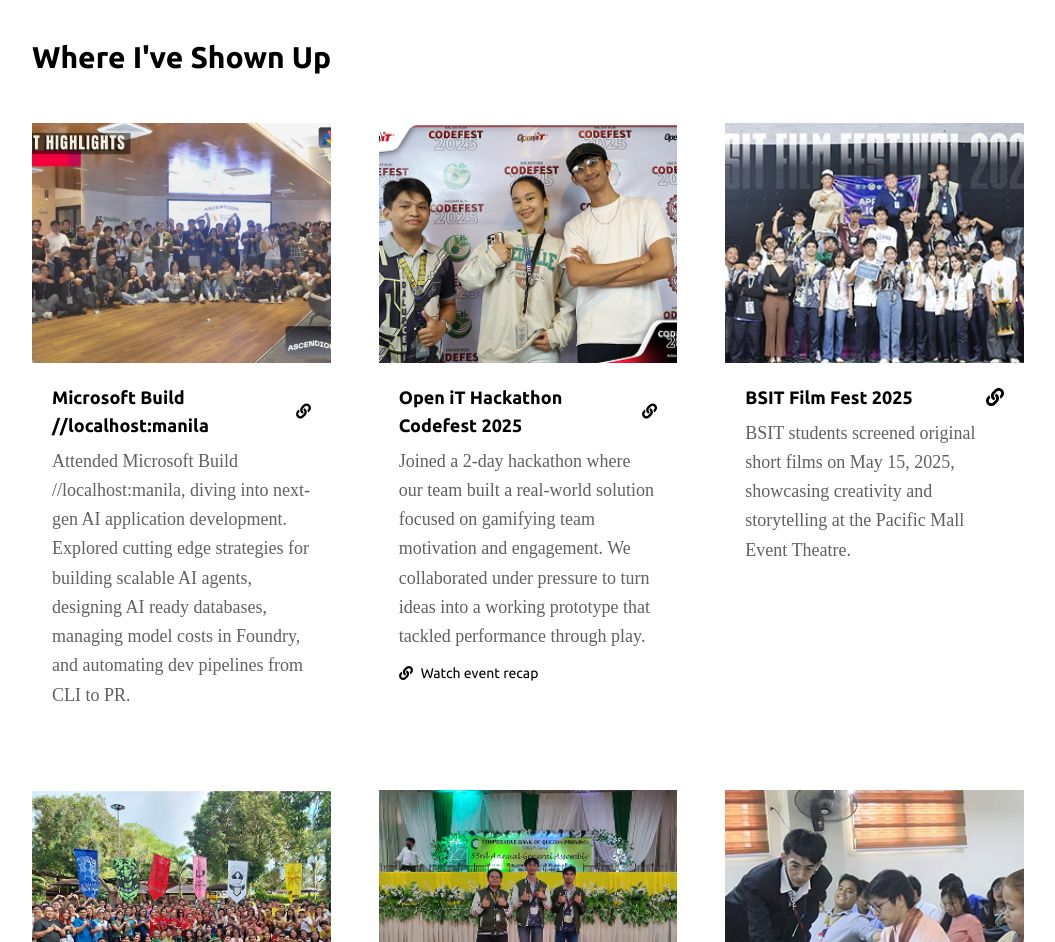
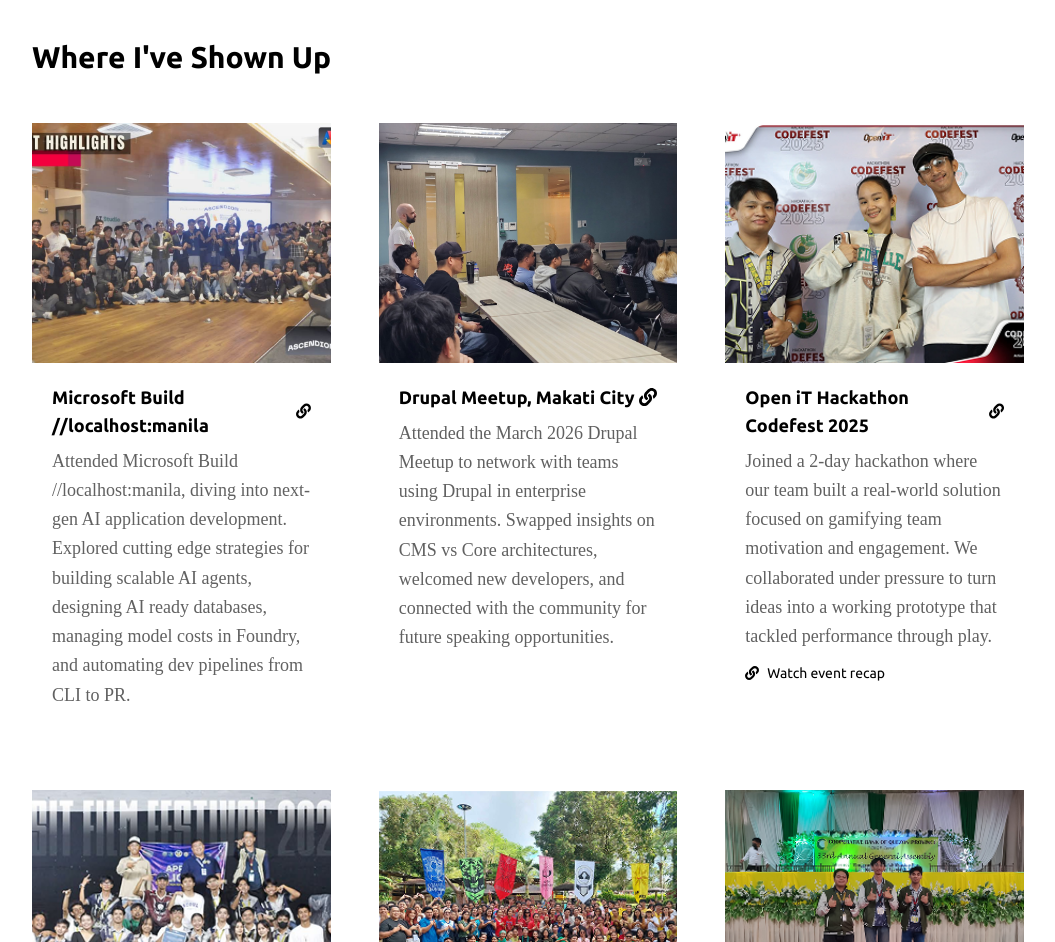
Before and after one commit to gemrey13/gemrey13.github.io, a React (Vite) app: page /about-me in a window 1280 px wide. Shown: the part 2280-3222 px from the top of the page, without its empty margins (112-1167 px from the left). Built offline with nearby package versions, Linux system fonts and the light colour scheme; a web font is replaced by a local one.

Commit message:
Refactor code structure for improved readability and maintainability

```diff
--- a/src/components/sections/EventsSection.tsx
+++ b/src/components/sections/EventsSection.tsx
@@ -1,6 +1,7 @@
 import Title from "../ui/Title";
 import TeamPicOpenIT from "../../assets/photos/team pic.png";
 import AzureBuild from "../../assets/photos/Azure-Build.jpg";
+import Drupal from "../../assets/photos/drupal.jpg";
 import FilmFest from "../../assets/photos/Film Fest Group pic.png";
 import Summit from "../../assets/photos/Summit Group Pic.png";
 import AssemblyPic from "../../assets/photos/Developer pic.png";
@@ -21,6 +22,13 @@
           mainLink="https://www.facebook.com/share/p/1ByMwrELcw/"
           title="Microsoft Build //localhost:manila"
           description="Attended Microsoft Build //localhost:manila, diving into next-gen AI application development. Explored cutting edge strategies for building scalable AI agents, designing AI ready databases, managing model costs in Foundry, and automating dev pipelines from CLI to PR."
+        />
+
+        <EventCard
+          image={Drupal}
+          mainLink="https://www.facebook.com/share/p/1JGVV33vbf/"
+          title="Drupal Meetup, Makati City"
+          description="Attended the March 2026 Drupal Meetup to network with teams using Drupal in enterprise environments. Swapped insights on CMS vs Core architectures, welcomed new developers, and connected with the community for future speaking opportunities."
         />
 
         <EventCard
```
Also changed, not shown: src/assets/photos/drupal.jpg (added).
